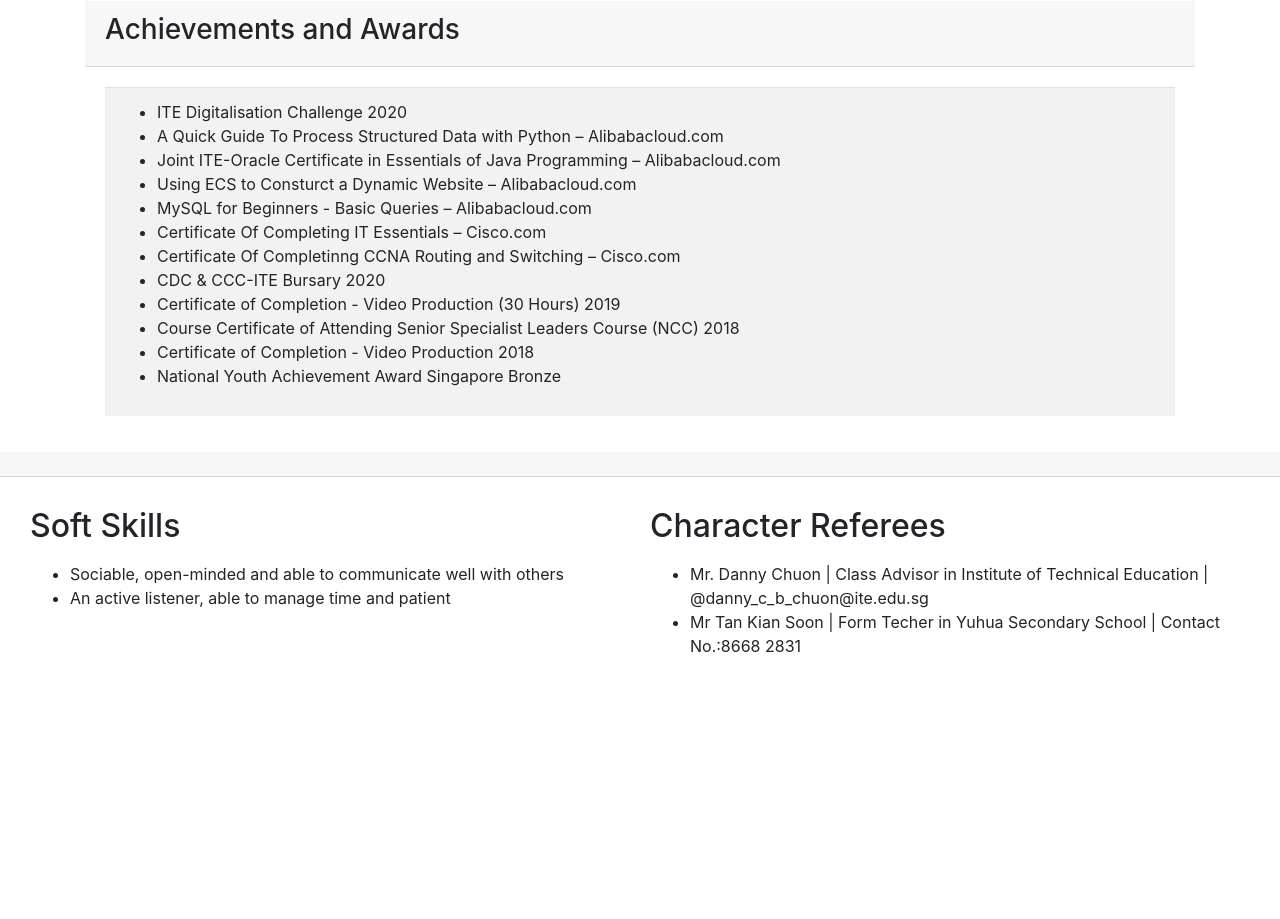
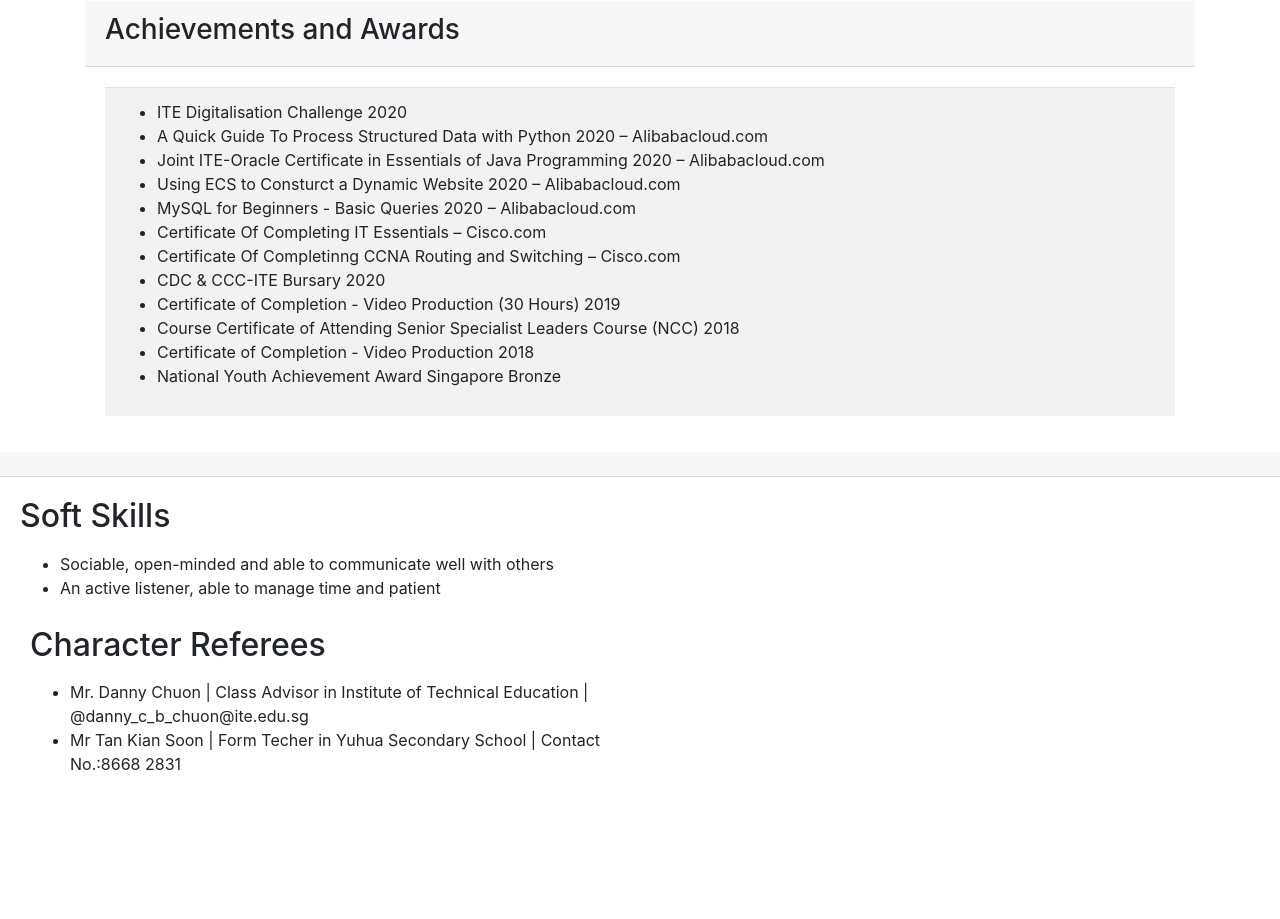
Before and after one commit to saifzurfithriq/saifzurfithriq, a plain HTML site: page index.html in a window 1280 px wide. Shown: the part 1760-2679 px from the top of the page. Before the commit the page ends 2593 px from the top, so only its background shows below. Drawn offline with nearby package versions, Linux system fonts and the light colour scheme.

Commit message:
Update index.html

```diff
--- a/index.html
+++ b/index.html
@@ -134,10 +134,10 @@
                     <td>
                         <ul>
                             <li>ITE Digitalisation Challenge 2020</li>
-                            <li>A Quick Guide To Process Structured Data with Python</span> – Alibabacloud.com</li>
-                            <li>Joint ITE-Oracle Certificate in Essentials of Java Programming</span> – Alibabacloud.com</li>
-                            <li>Using ECS to Consturct a Dynamic Website</span> – Alibabacloud.com</li>
-                            <li>MySQL for Beginners - Basic Queries</span> – Alibabacloud.com</li>
+                            <li>A Quick Guide To Process Structured Data with Python 2020</span> – Alibabacloud.com</li>
+                            <li>Joint ITE-Oracle Certificate in Essentials of Java Programming 2020</span> – Alibabacloud.com</li>
+                            <li>Using ECS to Consturct a Dynamic Website 2020</span> – Alibabacloud.com</li>
+                            <li>MySQL for Beginners - Basic Queries 2020</span> – Alibabacloud.com</li>
                             <li>Certificate Of Completing IT Essentials</span> – Cisco.com</li>
                             <li>Certificate Of Completinng CCNA Routing and Switching</span> – Cisco.com</li>
                             <li>CDC & CCC-ITE Bursary 2020</li>
@@ -156,7 +156,6 @@
     </div>
     <div class="card-body">
         <table class="table table-striped">
-            <div class="column" style="background-color:;">
                 <h2>Soft Skills</h2>
                 <p>
                     <ul>
@@ -177,7 +176,6 @@
                         <li>Mr Tan Kian Soon | Form Techer in Yuhua Secondary School | Contact No.:8668 2831</li>
                     </ul>
                 </p>
-            </div>
         </table>
     </div>
 </body>
```
